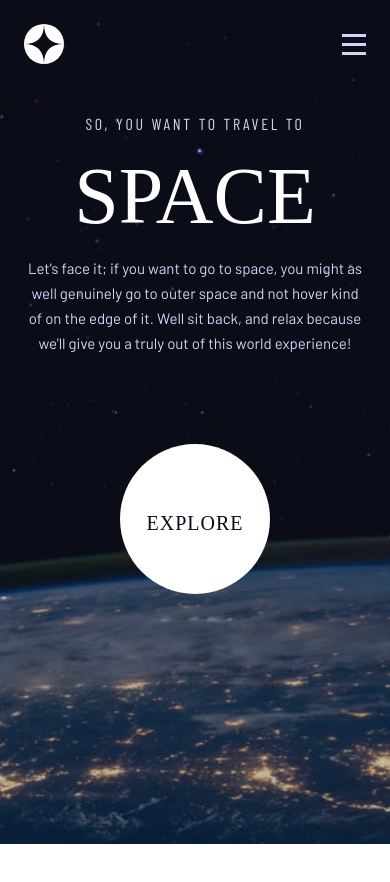
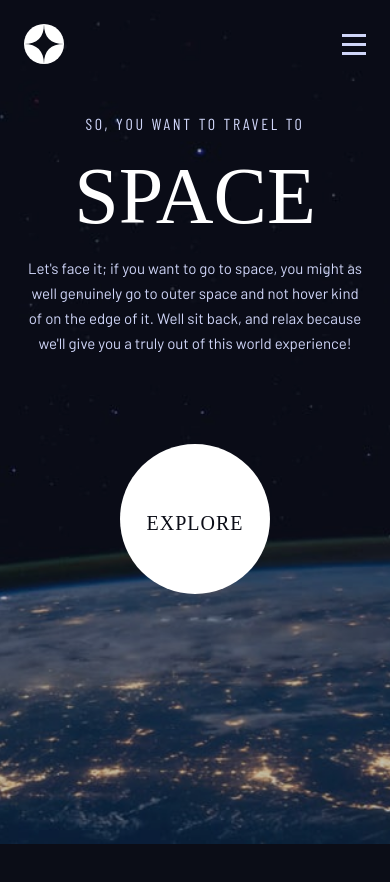
Before and after one commit to Patrick-Dolan/space-tourism-website, a React (Vite) app: page / in a window 390 px wide. Shown: the top 882 px of the page. Before the commit the page ends 844 px from the top, so only its background shows below. Built offline with nearby package versions, Linux system fonts and the light colour scheme; a web font is replaced by a local one.

Commit message:
fix mobile navbar positioning at higher resolutions

```diff
--- a/src/components/App.jsx
+++ b/src/components/App.jsx
@@ -31,8 +31,9 @@ function App() {
   return (
     <div className="relative min-h-screen min-w-screen bg-tertiary">
     <div className={`fixed inset-0 ${bgImage} bg-fixed bg-no-repeat bg-top bg-cover z-0 opacity-75`}></div>
-    <div className="relative container p-6 text-primary min-h-screen z-1">
+    <div className="relative">
       <Navbar />
+      <div className="relative container px-6 pb-6 text-primary min-h-screen z-1 mx-auto">
         <main>
           <Routes>
             <Route path="/" element={<HomePage />} />
@@ -44,6 +45,7 @@ function App() {
         </main>
       </div>
     </div>
+  </div>
   );
 }
 
--- a/src/components/Navbar.jsx
+++ b/src/components/Navbar.jsx
@@ -17,7 +17,7 @@ function Navbar() {
 
   return (
     <>
-      <header className="flex justify-between items-center z-40">
+      <header className="flex justify-between min-w-screen items-center px-6 pt-6 z-40">
         <Link to="/">
           <LogoIcon height={40} width={40}/>
         </Link>
```
Lines whose indentation alone changed are shown as unchanged.
